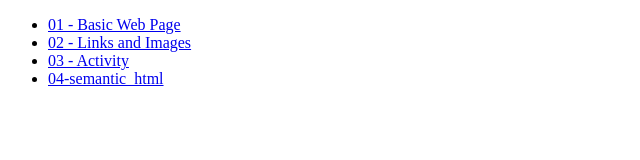
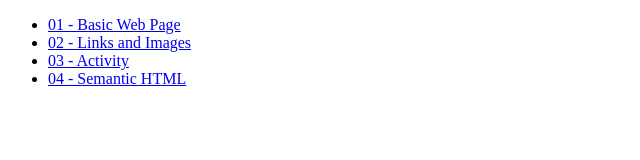
Before and after one commit to IanJuan04/wd82p, a plain HTML site: page index.html in a window 1280 px wide. Shown: the full height of the page, 0-640 px from the left. Drawn offline with Linux system fonts and the light colour scheme.

Commit message:
Added new root

```diff
--- a/index.html
+++ b/index.html
@@ -12,7 +12,7 @@
         <a href="02-links_and_images/index.html">02 - Links and Images</a>
       </li>
       <li><a href="03-activity/index.html">03 - Activity</a></li>
-      <li><a href="04-semantic_html/index.html">04-semantic_html</a></li>
+      <li><a href="04-semantic_html/index.html">04 - Semantic HTML</a></li>
     </ul>
   </body>
 </html>
```
